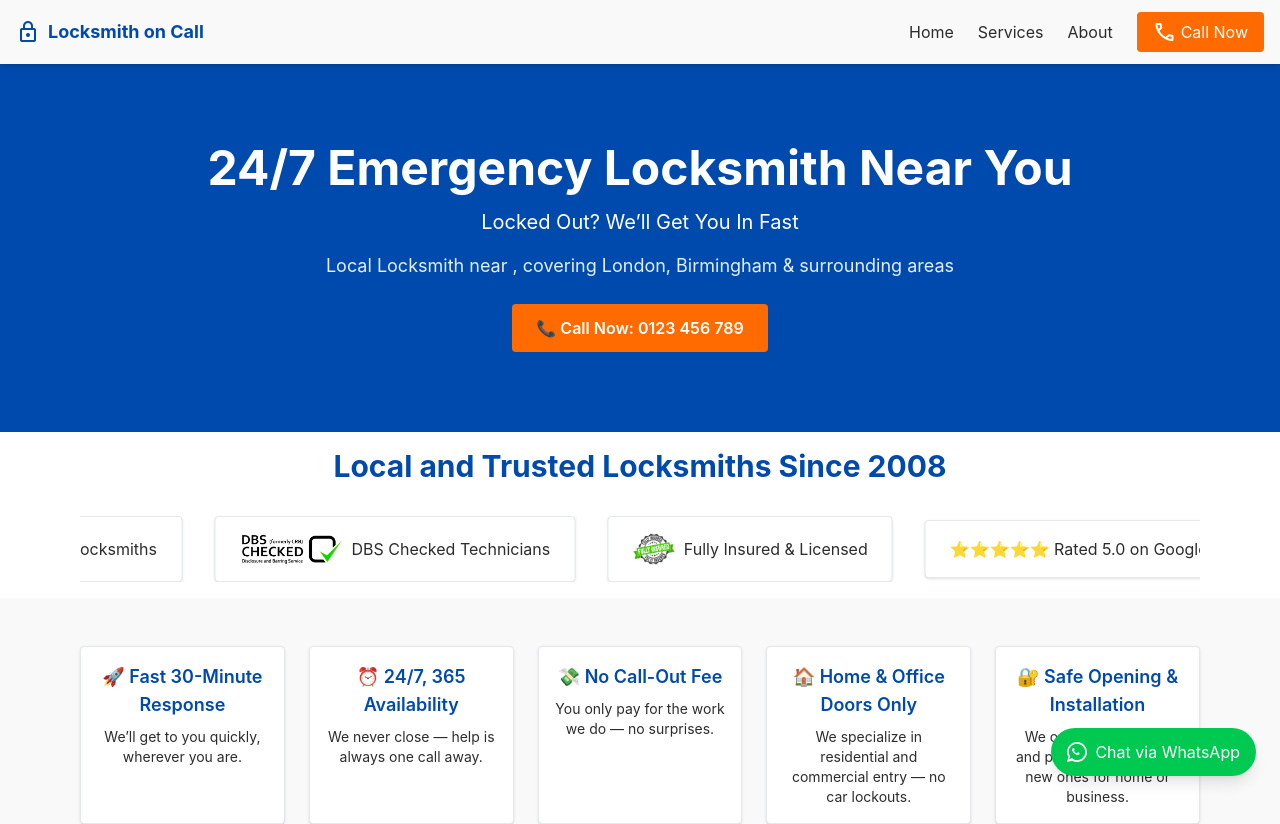
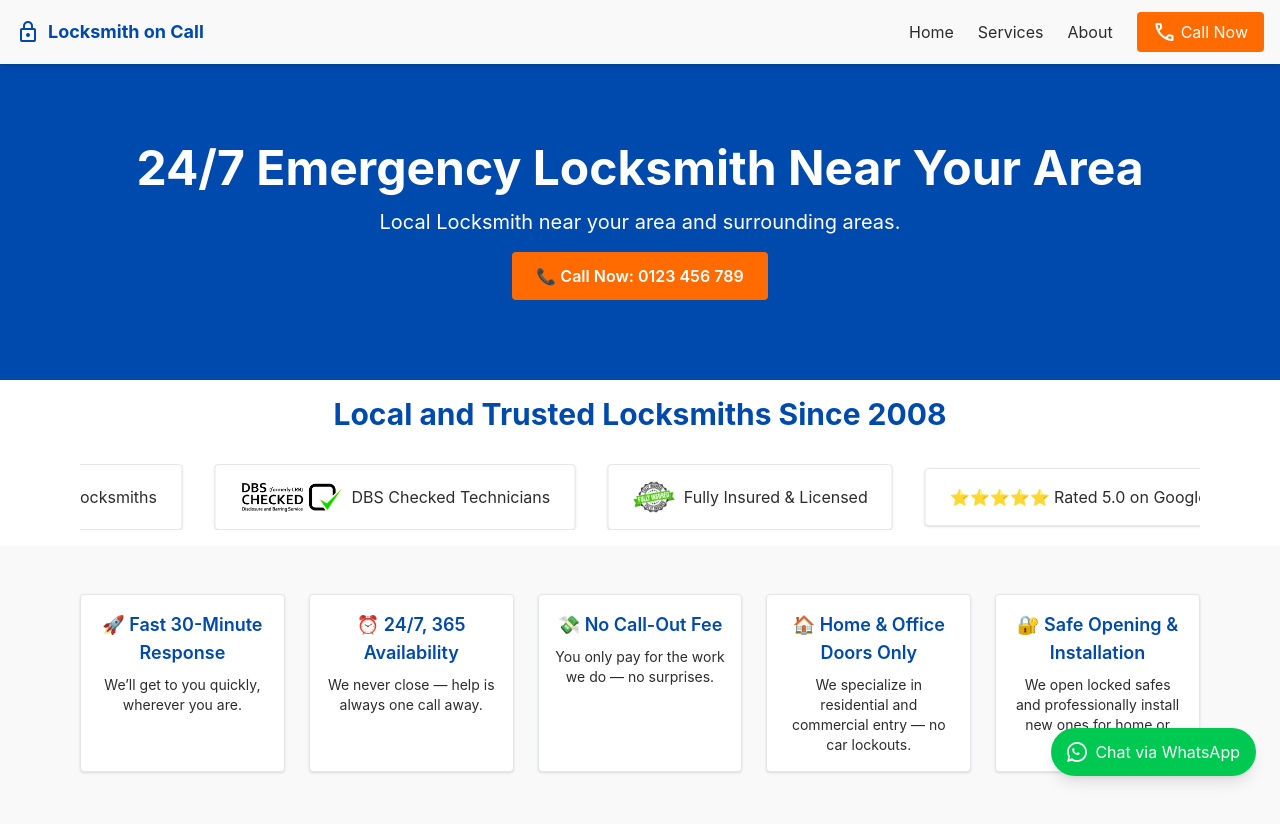
Before and after one commit to PhantomCracker/locksmith-on-call-24, a SvelteKit app: page / in a window 1280 px wide. Shown: the top 824 px of the page. Built offline with nearby package versions, Linux system fonts and the light colour scheme.

Commit message:
add location(s) and fix the elements components based on that

```diff
--- a/src/lib/components/homepage/FAQ.svelte
+++ b/src/lib/components/homepage/FAQ.svelte
@@ -1,5 +1,9 @@
 <script lang="ts">
-    // TODO: update the data based on location
+	import { formatFAQCoverage } from '$lib/utils/textFormatters';
+
+	export let city: string;
+	export let areas: string[];
+
 	let faqs = [
 		{
 			q: 'How fast can you arrive?',
@@ -11,7 +15,7 @@
 		},
 		{
 			q: 'What areas do you cover?',
-			a: 'We serve all of London, Birmingham, and surrounding regions.' // TODO: update location
+			a: formatFAQCoverage(city, areas)
 		},
 		{
 			q: 'Can I pay with credit or debit card?',
--- a/src/lib/components/homepage/Hero.svelte
+++ b/src/lib/components/homepage/Hero.svelte
@@ -1,13 +1,16 @@
 <script lang="ts">
-  export let city: string = '';
+	import { formatLocationCoverage } from '$lib/utils/textFormatters';
+
+	export let areas: string[];
+	export let city: string;
+
+  	const safeCity = city?.trim() || 'Your Area';
 </script>
 
 <section class="bg-primary text-white py-20">
 	<div class="max-w-6xl mx-auto px-4 text-center">
-		<h1 class="text-4xl md:text-5xl font-bold mb-4">24/7 Emergency Locksmith Near You</h1>
-		<p class="text-lg md:text-xl mb-4">Locked Out? We’ll Get You In Fast</p>
-        <!-- TODO: update locations: e.g we cover every region from Bucharest including Titan, Dristor, Drumul taberei etc-->
-		<p class="text-md md:text-lg mb-6 opacity-90">Local Locksmith near {city}, covering London, Birmingham & surrounding areas</p>
+		<h1 class="text-4xl md:text-5xl font-bold mb-4">24/7 Emergency Locksmith Near {safeCity}</h1>
+		<p class="text-lg md:text-xl mb-4">{formatLocationCoverage(city, areas)}</p>
 		<a href="tel:0123456789" class="inline-block bg-accent text-white font-semibold px-6 py-3 rounded hover:opacity-90 transition">
 			📞 Call Now: 0123 456 789
 		</a>
--- a/src/lib/components/homepage/Testimonials.svelte
+++ b/src/lib/components/homepage/Testimonials.svelte
@@ -57,7 +57,6 @@
 		{ name: 'Jack H.', text: 'Used them when we moved into our first home in 2008. Still our go-to today.', date: 'September 2008' }
 	];
 
-
 	let current = 0;
 
 	const next = () => current = (current + 1) % testimonials.length;
@@ -67,7 +66,6 @@
 		next();
 	}, 7000);
 
-	// Optional: clear on destroy
 	import { onDestroy } from 'svelte';
 	onDestroy(() => clearInterval(autoSlide));
 </script>
--- a/src/lib/components/homepage/WhyChooseUs.svelte
+++ b/src/lib/components/homepage/WhyChooseUs.svelte
@@ -1,14 +1,19 @@
+<script lang="ts">
+	export let city: string;
+
+	const safeCity = city?.trim() || 'your area';
+</script>
+
 <section class="py-16 bg-white text-text-base">
 	<div class="max-w-6xl mx-auto px-4 grid md:grid-cols-2 gap-12 items-center">
 		<img src="/images/why-choose-us.png" alt="Trusted Locksmith Team" class="rounded shadow" />
 		<div>
 			<h2 class="text-3xl font-bold mb-4 text-primary">Why Choose Locksmith on Call?</h2>
 			<ul class="space-y-4 text-lg">
-                <!-- TODO: Update location -->
-				<li>✅ Fast Arrival Across London</li>
+				<li>✅ Fast Arrival Across {safeCity}</li>
 				<li>✅ 24/7 Emergency Availability</li>
 				<li>✅ Fully Licensed and Insured</li>
-				<li>✅ Friendly local services </li>
+				<li>✅ Friendly local services in {safeCity}</li>
 				<li>✅ Transparent Pricing – No Hidden Fees</li>
 			</ul>
 		</div>
--- /dev/null
+++ b/src/lib/utils/textFormatters.ts
@@ -0,0 +1,32 @@
+export function formatLocationCoverage(city: string | undefined, areas: string[]): string {
+    const safeCity = city?.trim() || 'your area';
+
+    if (!areas || areas.length === 0) {
+        return `Local Locksmith near ${safeCity} and surrounding areas.`;
+    }
+
+    if (areas.length === 1) {
+        return `Local Locksmith near ${safeCity}, covering ${areas[0]} and surrounding areas.`;
+    }
+
+    const last = areas[areas.length - 1];
+    const rest = areas.slice(0, -1).join(', ');
+
+    return `Local Locksmith near ${safeCity}, covering ${rest} and ${last}.`;
+}
+
+export function formatFAQCoverage(city: string | undefined, areas: string[]): string {
+  const safeCity = city?.trim() || 'your area';
+
+  if (!areas || areas.length === 0) {
+    return `We serve all of ${safeCity} and surrounding regions.`;
+  }
+
+  if (areas.length === 1) {
+    return `We serve all of ${safeCity}, including ${areas[0]}.`;
+  }
+
+  const last = areas[areas.length - 1];
+  const rest = areas.slice(0, -1).join(', ');
+  return `We serve all of ${safeCity}, including ${rest} and ${last}.`;
+}
--- a/src/routes/+layout.svelte
+++ b/src/routes/+layout.svelte
@@ -13,8 +13,8 @@
 			"image": "https://locksmithoncall24.co.uk/logo.png", // TODO: replace with actual logo
 			"@id": "https://locksmithoncall24.co.uk/",
 			"url": "https://locksmithoncall24.co.uk/",
-			"telephone": "+44123456789", // TODO: update phone
-			"address": { // TODO: update address
+			"telephone": "03307890914",
+			"address": {
 				"@type": "PostalAddress",
 				"streetAddress": "123 High Street",
 				"addressLocality": "London",
@@ -104,6 +104,7 @@
 	<header class="bg-background-white shadow-md sticky top-0 z-50">
 		<div class="max-w-7xl mx-auto px-4 py-3 flex justify-between items-center">
 			<!-- Logo -->
+			 <!-- TODO: add logo -->
 			<a href="/" class="flex items-center gap-2 font-bold text-lg text-primary">
 				<span class="material-symbols-outlined text-2xl">lock</span>
 				<span>Locksmith on Call</span>
@@ -150,11 +151,8 @@
 		<div class="max-w-7xl mx-auto px-4 grid grid-cols-1 sm:grid-cols-2 gap-4 text-sm">
 			<div>
 				<h2 class="font-semibold mb-2">Contact Us</h2>
-				<!-- TODO: update address -->
-				<p>📍 Serving Greater London</p>
-				<!-- TODO: update phone -->
-				<p>📞 <a href="tel:0123456789" class="text-accent hover:underline">0123 456 789</a></p>
-				<!-- TODO: update email -->
+				<p>📍 Serving the entire United Kingdom</p>
+				<p>📞 <a href="tel:03307890914" class="text-accent hover:underline">0330 789 0914</a></p>
 				<p>✉️ support@locksmithoncall.co.uk</p>
 			</div>
 			<div>
--- a/src/routes/+page.svelte
+++ b/src/routes/+page.svelte
@@ -10,9 +10,8 @@
 </script>
 
 <svelte:head>
-    <title>Emergency Locksmith Near You | 24/7 Fast Help in London</title>
-    <!-- TODO: update location -->
-	<meta name="description" content="Locked out? We’re available 24/7 for emergency locksmith services in London, Birmingham and nearby areas. Fast, reliable, no call-out fee." />
+    <title>Emergency Locksmith Near You | 24/7 Fast Help in the entire United Kingdom</title>
+	<meta name="description" content="Locked out? We’re available 24/7 for emergency locksmith services in United Kingdom and nearby areas. Fast, reliable, no call-out fee." />
 
 	<script type="application/ld+json">
 		{JSON.stringify({
@@ -40,7 +39,7 @@
 					"name": "What areas do you cover?",
 					"acceptedAnswer": {
 						"@type": "Answer",
-						"text": "We cover London, Birmingham, and the surrounding areas." // TODO: update the data based on location
+						"text": "We cover the entire United Kingdoms and the surrounding areas."
 					}
 				},
 				{
--- a/src/routes/about/+page.svelte
+++ b/src/routes/about/+page.svelte
@@ -25,7 +25,6 @@
 
 <svelte:head>
 	<title>About Locksmith on Call | Local, Trusted Locksmith Since 2008 | Local Locksmith Near You</title>
-    <!-- TODO: update location -->
 	<meta name="description" content="Get to know Locksmith on Call – 24/7 locksmith service helping homes and businesses across United Kingdom and surrounding areas since 2008." />
 </svelte:head>
 
--- /dev/null
+++ b/src/routes/locksmith-in-blackpool/+page.svelte
@@ -0,0 +1,50 @@
+<script lang="ts">
+    import Hero from '$lib/components/homepage/Hero.svelte';
+    import TrustSection from '$lib/components/homepage/TrustSection.svelte';
+    import UrgencyInfo from '$lib/components/homepage/UrgencyInfo.svelte';
+    import Services from '$lib/components/homepage/Services.svelte';
+    import Testimonials from '$lib/components/homepage/Testimonials.svelte';
+    import WhyChooseUs from '$lib/components/homepage/WhyChooseUs.svelte';
+    import FAQ from '$lib/components/homepage/FAQ.svelte';
+    import EmergencyCTA from '$lib/components/homepage/EmergencyCTA.svelte';
+
+    const city = 'Blackpool';
+    const areas: string[] = ['Blackpool', 'Fleetwood', 'Thornton-cleveleys', 'Poulton-le-flyde', 'Lytham St. Annes']
+</script>
+
+<svelte:head>
+	<title>Emergency Locksmith in {city} | 24/7 Fast Local Locksmith</title>
+	<meta name="description" content="Locked out in {city}? Locksmith on Call offers 24/7 emergency locksmith services with no call-out fees. Fast, reliable & local." />
+
+	<!-- Schema Markup -->
+	<script type="application/ld+json">
+		{JSON.stringify({
+			'@context': 'https://schema.org',
+			'@type': 'LocalBusiness',
+			name: 'Locksmith on Call',
+			image: 'https://locksmithoncall.co.uk/logo.png', // Replace with actual logo URL
+			'@id': 'https://locksmithoncall.co.uk/locksmith-in-blackpool',
+			url: 'https://locksmithoncall.co.uk/locksmith-in-blackpool',
+			telephone: '+441234567890',
+			address: {
+				'@type': 'PostalAddress',
+				addressLocality: 'Blackpool',
+				addressCountry: 'GB'
+			},
+			openingHours: '24/7',
+			sameAs: [
+				'https://www.facebook.com/locksmithoncall',
+				'https://www.instagram.com/locksmithoncall'
+			]
+		})}
+  	</script>
+</svelte:head>
+
+<Hero {city} {areas} />
+<TrustSection />
+<UrgencyInfo />
+<Services />
+<Testimonials />
+<WhyChooseUs {city} />
+<FAQ {city} {areas}/>
+<EmergencyCTA />
```
Also changed, not shown: static/logo.png (added). Lines whose indentation alone changed are shown as unchanged.
